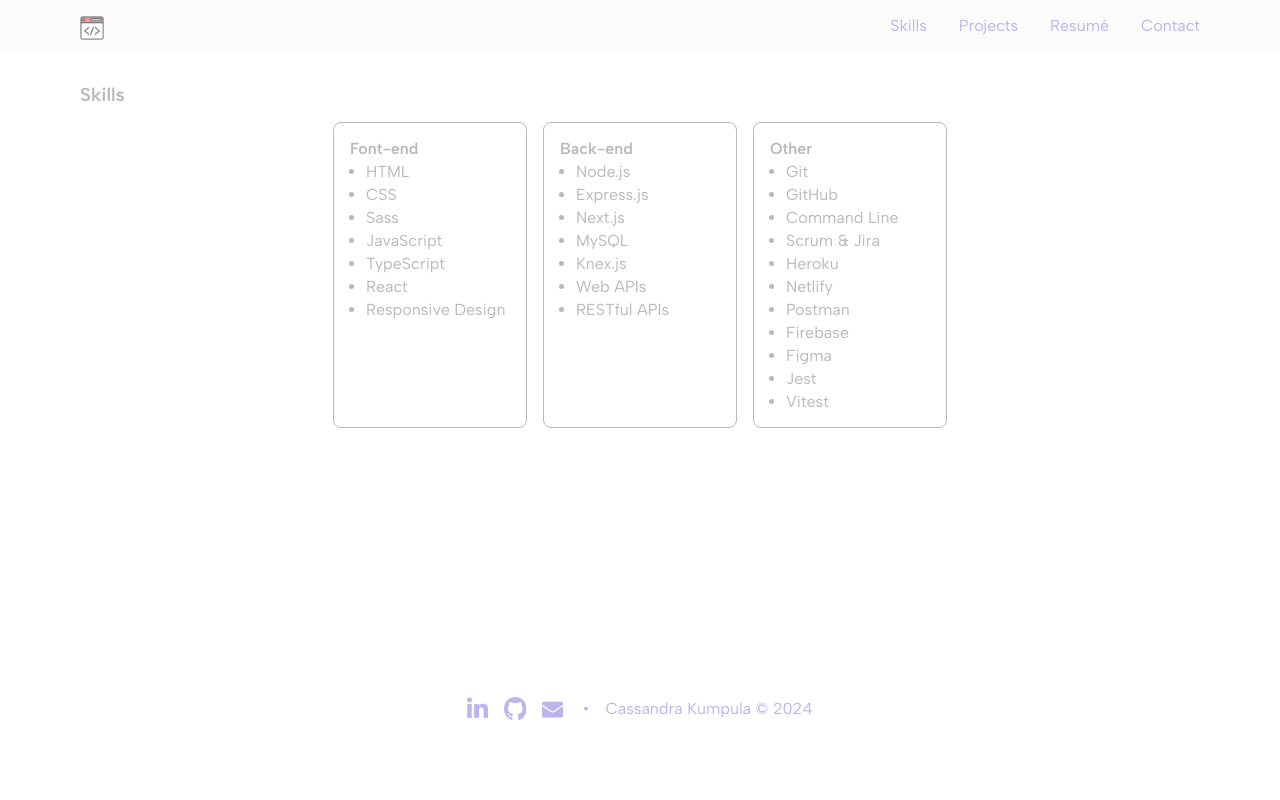
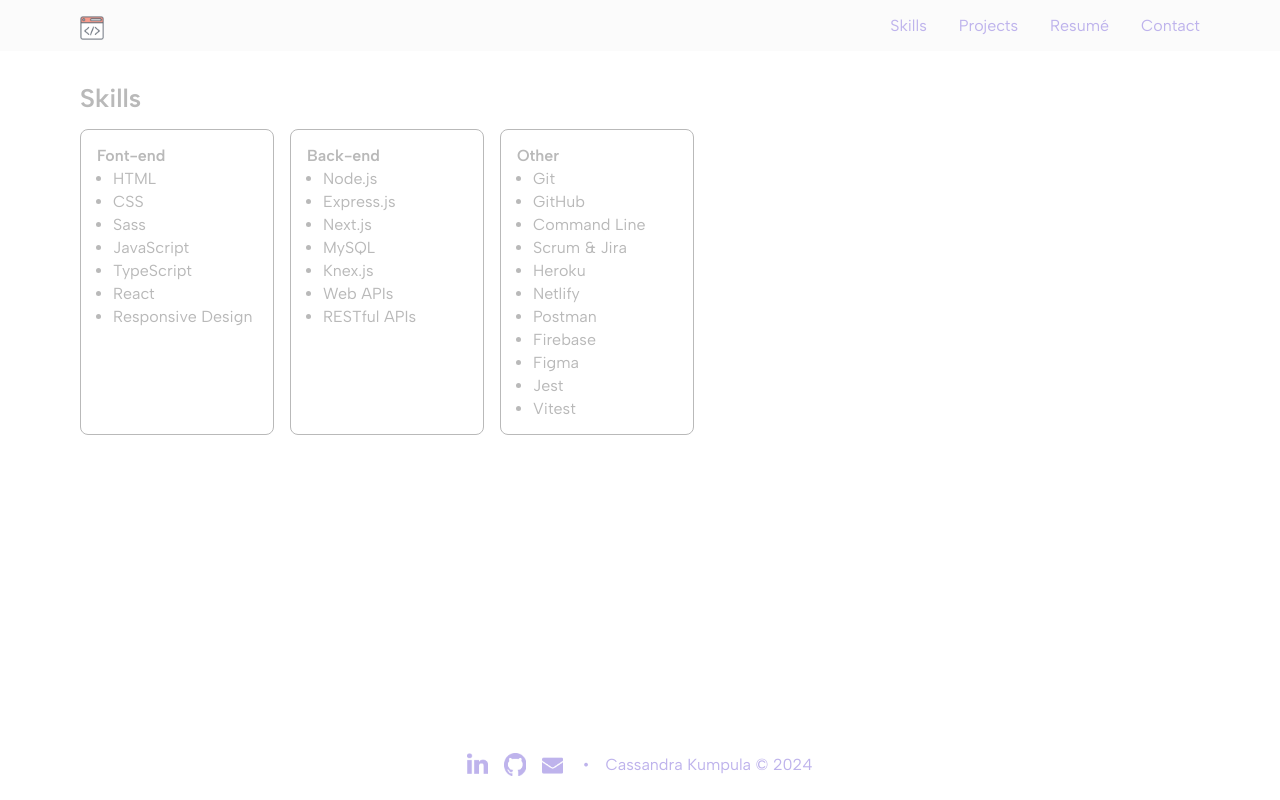
Before and after one commit to cassiek/portfolio, a React (Vite) app: page /skills in a window 1280 px wide. Built offline with nearby package versions, Linux system fonts and the light colour scheme; no server answers.

Commit message:
make small changes to layout, font throughout. Update landing page react-type-animation component

```diff
--- a/src/components/Header/Header.scss
+++ b/src/components/Header/Header.scss
@@ -8,6 +8,7 @@
     &__list {
         display: flex;
         flex-direction: column;
+        //justify-content: center;
         padding: 1rem 0 0 0;
         list-style-type: none;
         @include tablet {
@@ -24,11 +25,16 @@
     &__icon {
         width: 1.5rem;
         height: 1.5rem;
+        display: block;
+        margin: 0 auto 1rem auto;
         &:hover {
             box-shadow: 0 0 0.7rem 0.001rem $portfolio-grey;
         }
         &:active {
             transform: translate(0, 0.2rem);
+        }
+        @include tablet {
+            margin: 0;
         }
     }
     &__menu {
--- a/src/components/Project/Project.scss
+++ b/src/components/Project/Project.scss
@@ -9,6 +9,8 @@
     }
     &__title {
         margin-bottom: 0.5rem;
+        color: $portfolio-lilac;
+        font-size: 2rem;
         @include tablet {
             margin-bottom: 1rem;
         }
@@ -23,7 +25,7 @@
         }
     }
     &__stack-header {
-
+        color: $medium-grey;
     }
     &__stack-list {
         margin-bottom: 1rem;
@@ -35,7 +37,7 @@
 
     }
     &__also-header {
-
+        color: $medium-grey;
     }
     &__also-list {
         margin-bottom: 1rem;
@@ -45,6 +47,7 @@
     }
     &__description-header {
         margin-bottom: 0.5rem;
+        color: $medium-grey;
         @include tablet {
             margin-bottom: 1rem;
         }
@@ -57,6 +60,7 @@
     }
     &__requirements-header {
         margin-bottom: 0.5rem;
+        color: $medium-grey;
         @include tablet {
             margin-bottom: 1rem;
         }
--- a/src/pages/ContactPage/ContactPage.scss
+++ b/src/pages/ContactPage/ContactPage.scss
@@ -20,6 +20,7 @@
     }
     &__header {
         margin: 0 0 2rem 0;
+        font-size: 1.6rem;
         @include tablet {
             margin: 0 0 2rem 0.6rem;
         }
@@ -28,13 +29,15 @@
         }
     }
     &__text {
-        margin: 0;
         display: flex;
         flex-direction: column;
         justify-content: space-between;
         @include tablet {
-            margin: 0 auto;
+            margin-left: 0.5rem;
             width: 30rem;
+        }
+        @include desktop {
+            margin-left: 0;
         }
     }
     &__description {
--- a/src/pages/LandingPage/LandingPage.jsx
+++ b/src/pages/LandingPage/LandingPage.jsx
@@ -11,15 +11,17 @@
                     <TypeAnimation
                         sequence={[
                             "Hi, I'm Cassie. 👋",
-                            900,
+                            700,
                             "I'm a full-stack web developer.",
-                            900,
+                            700,
                             "Welcome to my portfolio.",
-                            900
+                            700,
                         ]}
+                        speed={70}
                         wrapper="span"
                         cursor={true}
                         repeat={Infinity}
+                        className="landing-page__type-animation"
                     />
                 </h1>
 
--- a/src/pages/LandingPage/LandingPage.scss
+++ b/src/pages/LandingPage/LandingPage.scss
@@ -18,7 +18,6 @@
     }
     &__header {
         width: 14rem;
-        line-height: 6rem;
         color: $portfolio-grey;
         text-align: center;
         margin: 0 auto;
--- a/src/pages/ProjectsPage/ProjectsPage.scss
+++ b/src/pages/ProjectsPage/ProjectsPage.scss
@@ -19,6 +19,7 @@
     }
     &__header {
         margin: 0 0 2rem 0;
+        font-size: 1.6rem;
         @include tablet {
             margin: 0 0 2rem 0.5rem;
         }
--- a/src/pages/ResumePage/ResumePage.scss
+++ b/src/pages/ResumePage/ResumePage.scss
@@ -22,6 +22,7 @@
     &__header {
         color: $portfolio-grey;
         margin-left: 0.5rem;
+        font-size: 1.6rem;
         @include desktop {
             margin: 0;
         }
@@ -29,7 +30,6 @@
     &__pdf {
         height: 90vh;
         width: 100%;
-        //display: block;
         margin: 2rem auto 0 auto;
     }
 }
--- a/src/pages/SkillsPage/SkillsPage.scss
+++ b/src/pages/SkillsPage/SkillsPage.scss
@@ -5,6 +5,7 @@
     min-height: 80vh;
     max-height: fit-content;
     @include tablet {
+        max-height: none;
         height: 87vh;
     }
     @include desktop {
@@ -15,7 +16,9 @@
         padding: 2rem 1.5rem;
         display: flex;
         flex-direction: column;
-        justify-content: center;
+        @include tablet {
+            padding: 2rem;
+        }
         @include desktop {
             padding: 2rem 0;
         }
@@ -23,6 +26,10 @@
     &__header {
         color: $portfolio-grey;
         margin-left: 0.5rem;
+        font-size: 1.6rem;
+        @include tablet {
+            margin-left: 0;
+        }
         @include desktop {
             margin: 0;
         }
@@ -31,7 +38,6 @@
         display: flex;
         flex-wrap: wrap;
         width: fit-content;
-        margin: 0 auto;
     }
 }
 .front-end {
@@ -42,7 +48,7 @@
     border: $portfolio-grey 1px solid;
     border-radius: 0.5rem;
     &__header {
-        //margin: 2rem 0;
+
     }
     &__item {
         margin: 0.25rem 0 0 1rem;
--- a/src/styles/partials/_variables.scss
+++ b/src/styles/partials/_variables.scss
@@ -8,3 +8,4 @@
 $light-silver: #FBFBFB;
 $dark-purple: #4022b5;
 $dark-grey: #4d4b4b;
+$medium-grey: #949494;
```
